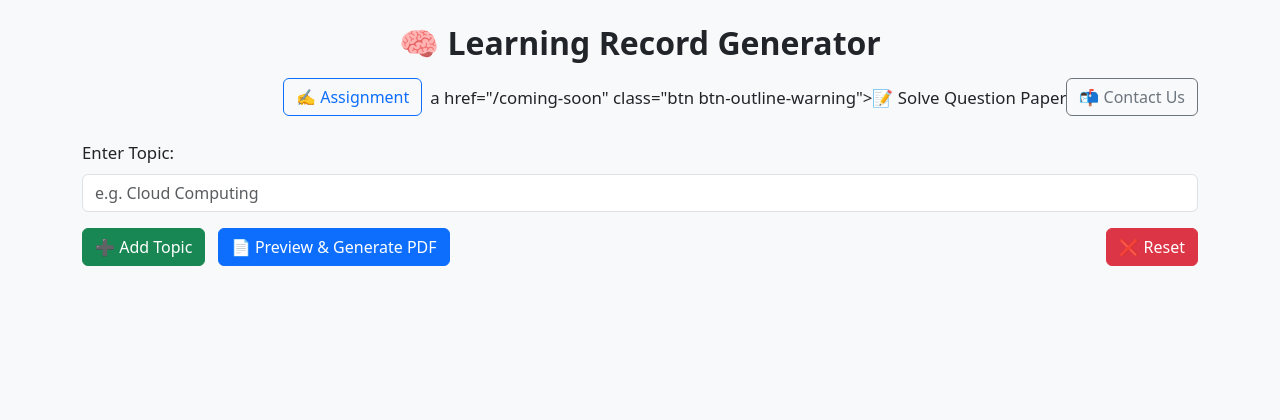
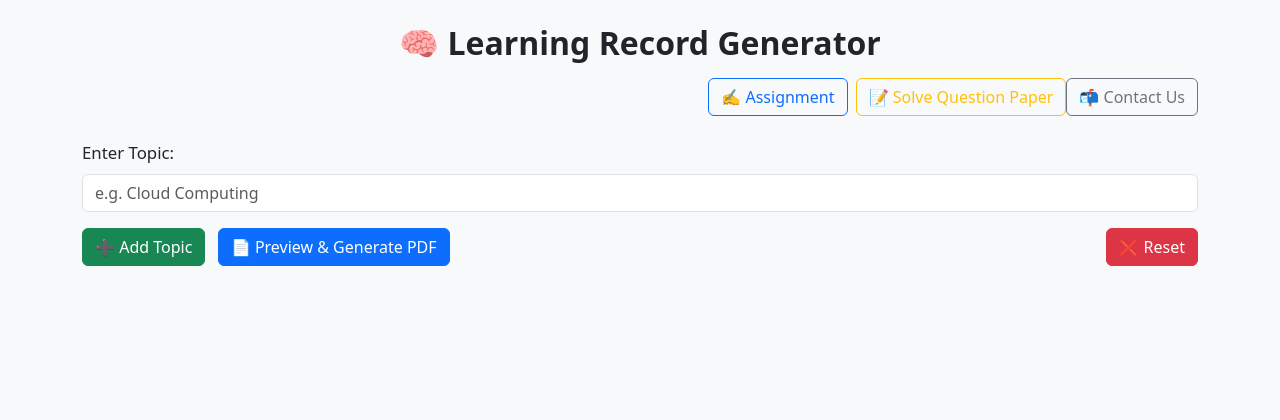
Before and after one commit to Rajendra9692385543/Learning-Record-Generator, a Flask app: page / in a window 1280 px wide. Shown: the top 420 px of the page. Run offline with Flask 3, Linux system fonts and the light colour scheme.

Commit message:
Working on the Question paper Solver Page

```diff
--- a/templates/index.html
+++ b/templates/index.html
@@ -70,7 +70,7 @@
     <nav class="navbar navbar-light">
         <div class="container d-flex justify-content-end">
             <a href="/assignment" class="btn btn-outline-primary me-2">✍️ Assignment</a>
-            a href="/coming-soon" class="btn btn-outline-warning">📝 Solve Question Paper</a>
+            <a href="/coming-soon" class="btn btn-outline-warning">📝 Solve Question Paper</a>
 
             <a href="#contact" class="btn btn-outline-secondary">📬 Contact Us</a>
         </div>
```
